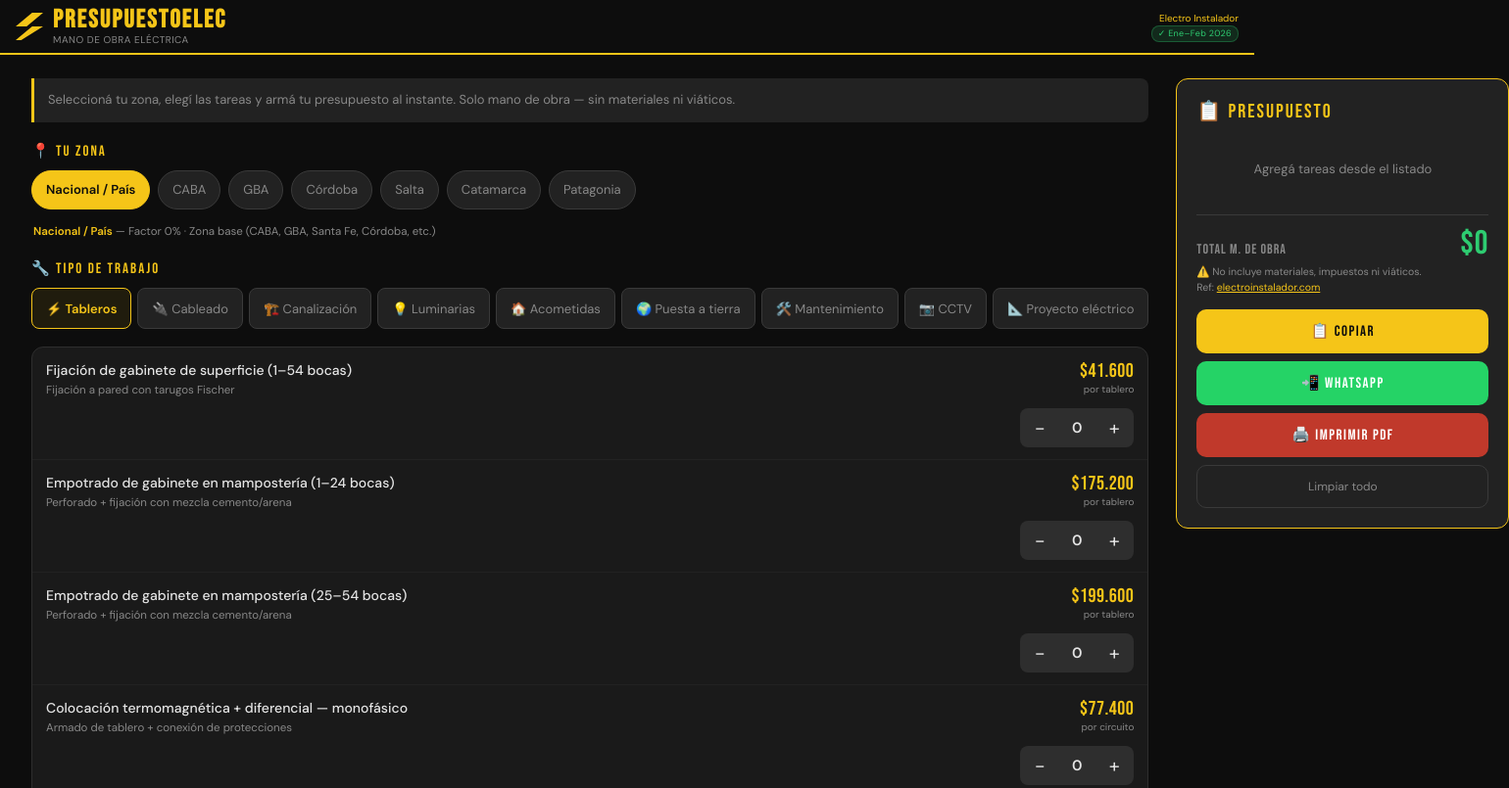
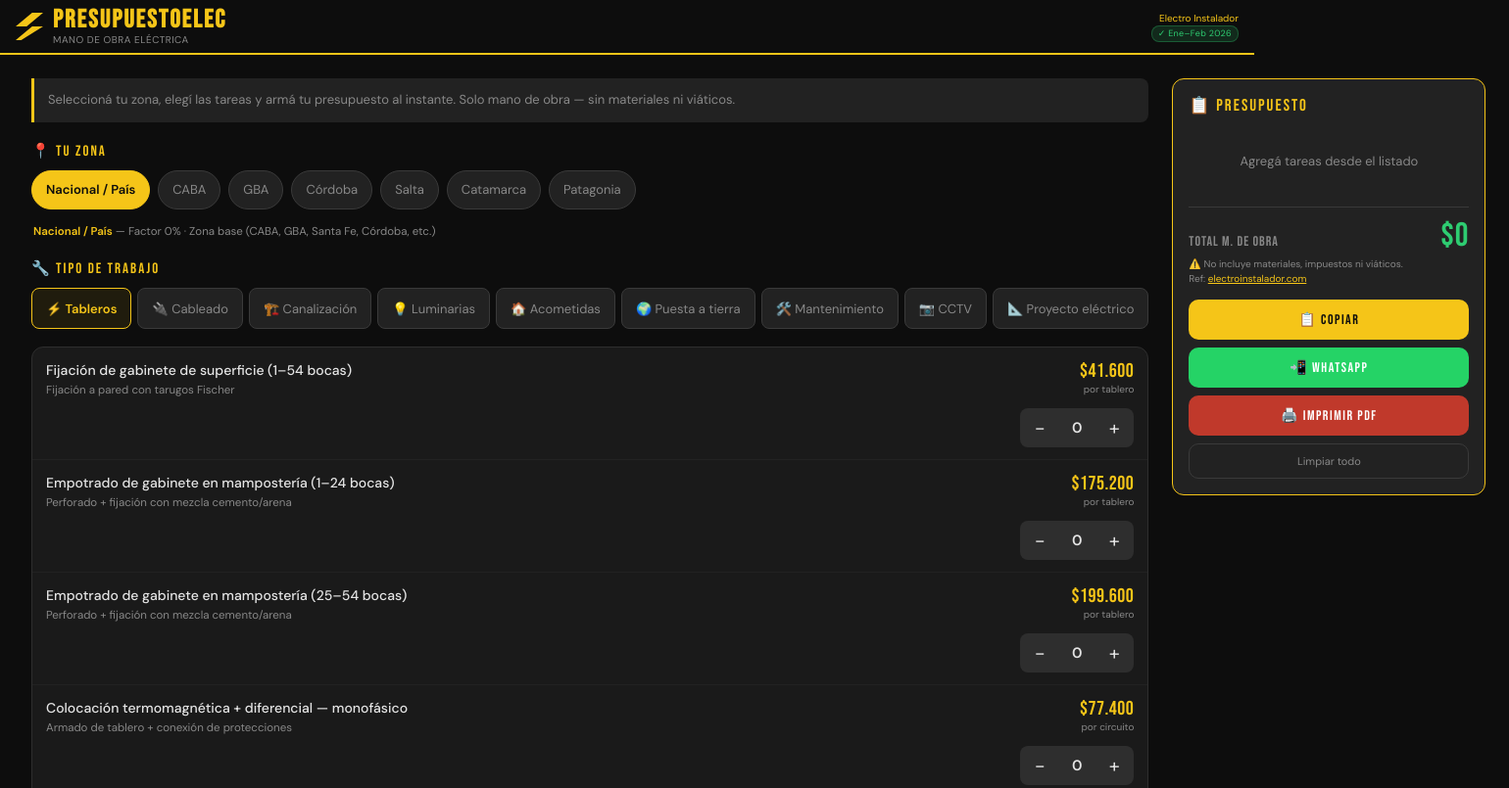
Before and after one commit to matt684/PresupuestadorElectricistas, a plain HTML site: page index.html in a window 1280 px wide. Shown: the top 805 px of the page at 98% size, 1540 px wide, since content can reach past the window. Drawn offline with Linux system fonts and the light colour scheme.

Commit message:
Refactor CSS styles for responsive design

```diff
--- a/index.html
+++ b/index.html
@@ -511,6 +511,8 @@
     line-height: 1.5;
     margin-bottom: 14px;
     flex-shrink: 0;
+    word-break: break-word;
+    overflow-wrap: break-word;
   }
   .drawer-nota a { color: var(--am); }
 
@@ -552,9 +554,6 @@
   }
   .btn-limpiar:active { color: var(--rojo); border-color: var(--rojo); }
 
-  /* ════════════════════════════════════════
-     DESKTOP (≥ 700px): sidebar layout
-  ════════════════════════════════════════ */
   @media (min-width: 700px) {
     body { padding-bottom: 0; }
 
@@ -567,27 +566,30 @@
       border-radius: var(--radio);
       border: 1.5px solid var(--am);
       max-height: none;
-      padding: 20px;
+      padding: 16px;
       flex-shrink: 0;
+      min-width: 0;
+      overflow: hidden;
     }
 
     .drawer-handle { display: none; }
     .drawer-close  { display: none; }
 
     .page {
-      padding: 20px 24px 32px;
+      padding: 16px 16px 32px;
     }
 
     .desktop-grid {
       display: grid;
-      grid-template-columns: 1fr 300px;
-      gap: 20px;
+      grid-template-columns: 1fr 240px;
+      gap: 16px;
       align-items: start;
     }
 
     .desktop-side {
       position: sticky;
       top: calc(var(--header-h) + 16px);
+      min-width: 0;
     }
 
     .drawer-acciones {
@@ -596,23 +598,27 @@
     .drawer-acciones .btn-pdf { grid-column: 1; }
     .btn-limpiar { grid-column: 1; }
 
+    .drawer-total-num { font-size: 26px; }
+    .drawer-title { font-size: 17px; }
+    .btn-accion { font-size: 13px; padding: 11px 8px; }
+    .btn-limpiar { font-size: 11px; padding: 10px 8px; }
+    .drawer-nota { font-size: 10px; }
+
+    .header-text h1 { font-size: 22px; }
+  }
+
+  @media (min-width: 1000px) {
+    .desktop-grid { grid-template-columns: 1fr 280px; gap: 20px; }
+    .page { padding: 20px 24px 32px; }
+    .drawer-total-num { font-size: 30px; }
+    .btn-accion { font-size: 14px; padding: 12px 10px; }
     .header-text h1 { font-size: 26px; }
   }
 
-  @media (min-width: 1100px) {
-    .desktop-grid {
-      grid-template-columns: 1fr 340px;
-      gap: 28px;
-    }
+  @media (min-width: 1280px) {
+    .desktop-grid { grid-template-columns: 1fr 320px; gap: 24px; }
     .page { padding: 24px 32px 40px; }
-  }
-
-  @media (min-width: 1400px) {
-    .desktop-grid {
-      grid-template-columns: 1fr 380px;
-      gap: 32px;
-    }
-    .page { padding: 24px 48px 40px; }
+    .drawer-total-num { font-size: 34px; }
   }
 
   /* ════════════════════════════════════════
```
